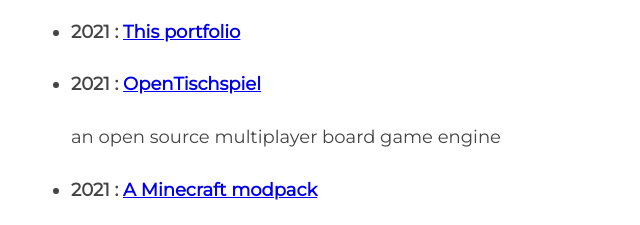
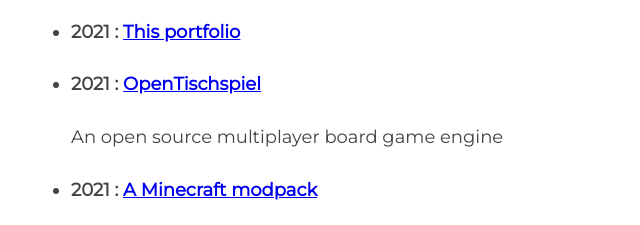
Before and after one commit to Legonzaur/portfolio, a plain HTML site: page projects.html in a window 1280 px wide. Shown: the part 199-424 px from the top of the page, 284-924 px from the left. Drawn offline with Linux system fonts and the light colour scheme.

Commit message:
Adding caps

```diff
--- a/projects.html
+++ b/projects.html
@@ -22,7 +22,7 @@
         </li>
         <li>
             <h4>2021 : <a href=https://github.com/Legonzaur/OpenTischspiel>OpenTischspiel</a></h4>
-            an open source multiplayer board game engine
+            An open source multiplayer board game engine
         </li>
         <li>
             <h4>2021 : <a href=https://github.com/Legonzaur/UltimateCreateModpack>A Minecraft modpack</a></h4>
```
